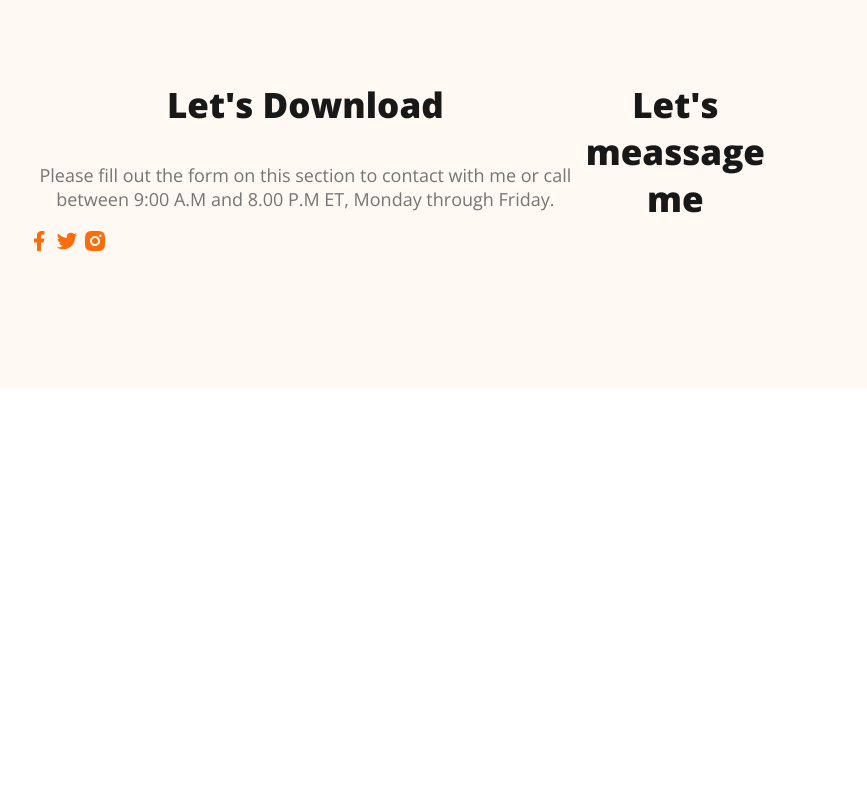
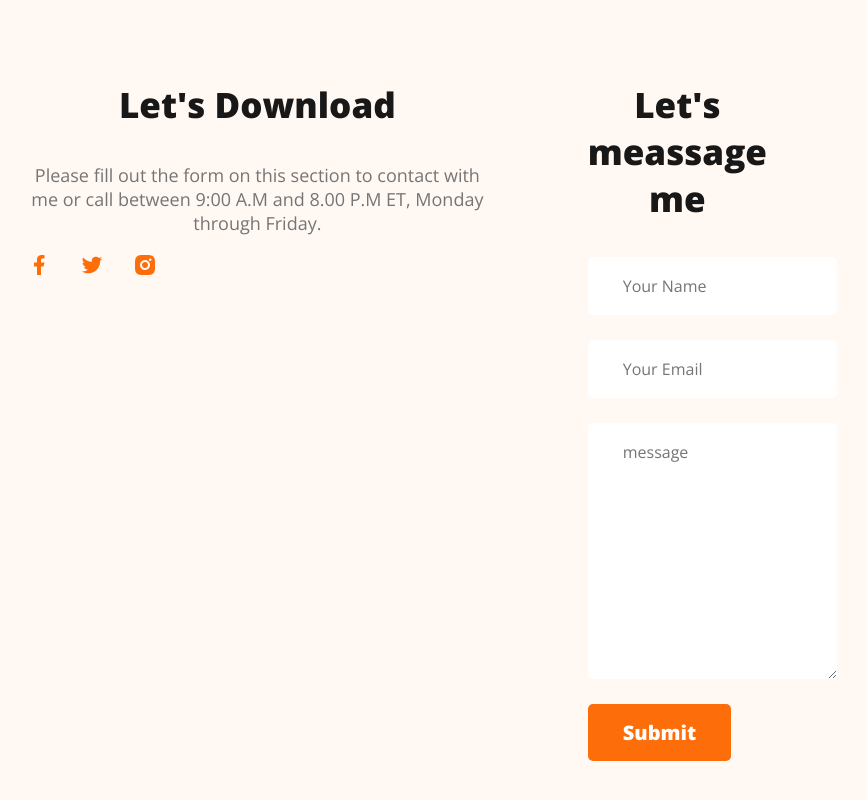
Before and after one commit to kamruzzaman-leeon/webdeveloper-portfolio, a plain HTML site: page index.html in a window 1280 px wide. Shown: the part 3322-4122 px from the top of the page, without its empty margins (243-1110 px from the left). Before the commit the page ends 3718 px from the top, so only its background shows below. Drawn offline with nearby package versions, Linux system fonts and the light colour scheme.

Commit message:
form added & social link distance create

```diff
--- a/index.html
+++ b/index.html
@@ -194,7 +194,12 @@
             </div>
             <div class="footer-cloumn">
                 <h3 class="section-title">Let's meassage me</h3>
-
+                <form class="contact" action="">
+                    <input type="text" placeholder="Your Name">
+                    <input type="email" name="" placeholder="Your Email">
+                    <textarea name="" id="" cols="30" rows="10" placeholder="message"></textarea>
+                    <input class="btn-primary" type="submit" value="Submit">
+                </form>
             </div>
         </footer>
 </body>
--- a/styles/portfolio.css
+++ b/styles/portfolio.css
@@ -194,4 +194,27 @@ footer{
     display: flex;
     background-color: #fff8f3;
     padding: 130px 200px;
+    gap: 100px;
 }
+
+
+.footer-column{
+    width: 50%;
+}
+
+.contact input[type="text"], .contact input[type="email"], textarea{
+    display: block;
+    margin-bottom: 25px;
+    padding: 18px 35px;
+    font-size: 16px;
+    color: #757575;
+    border-radius: 5px;
+    background-color: #fff;
+    border: 0px;
+    width:100%
+
+}
+
+.social-links a{
+    margin-right: 25px;
+}
```
